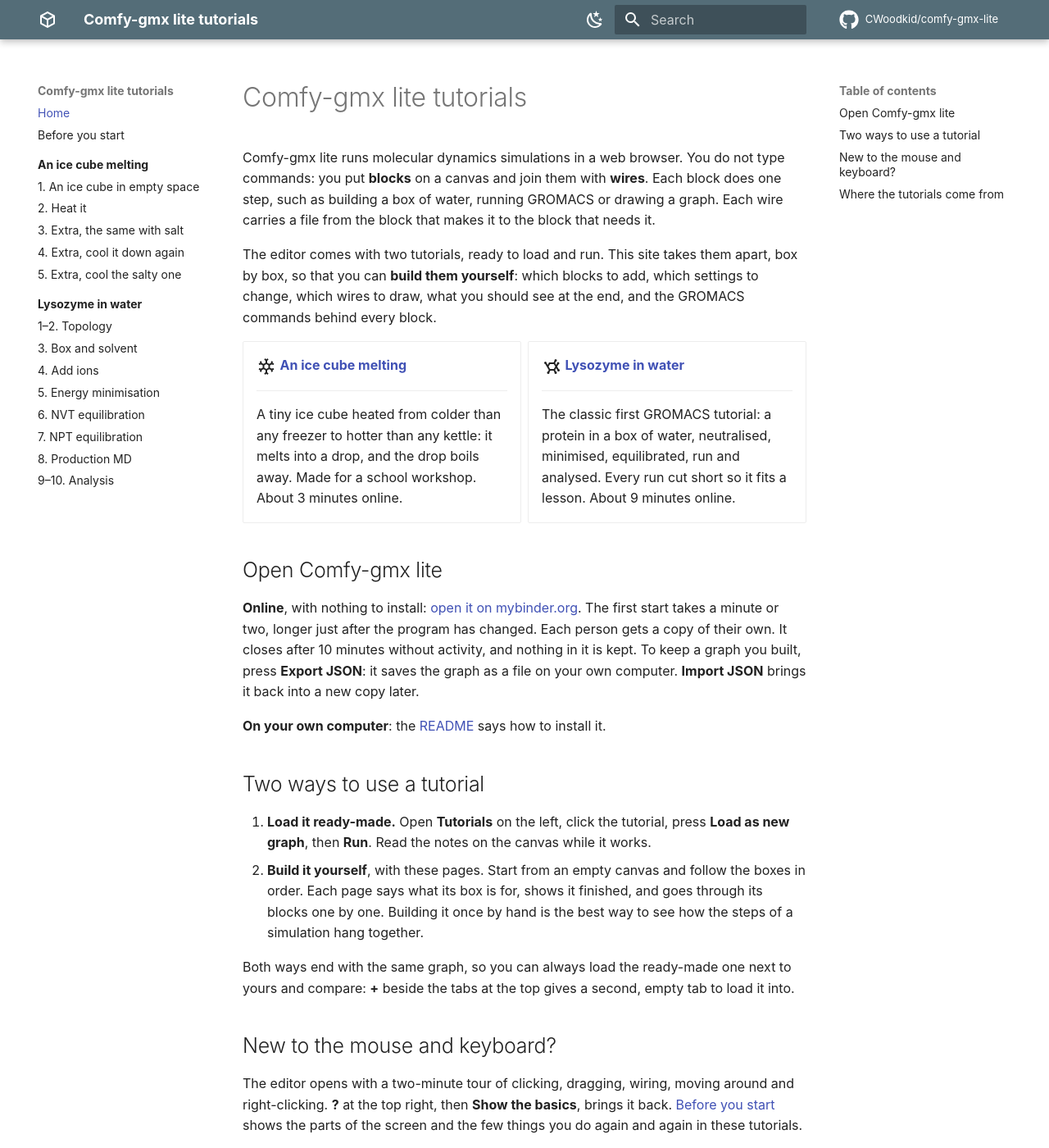
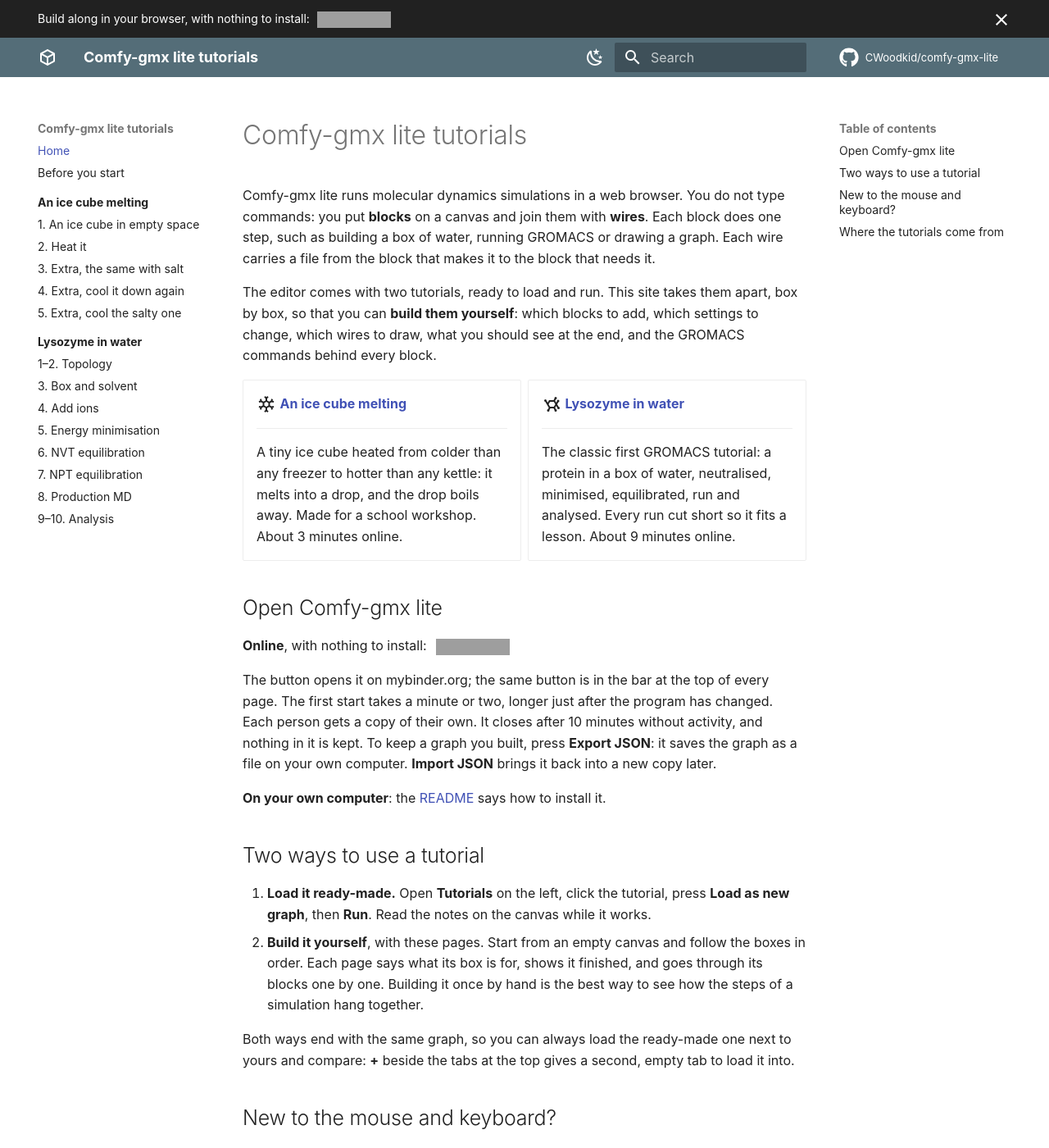
Before and after one commit to CWoodkid/comfy-gmx-lite, an MkDocs documentation site: the page built from website/index.md, in a window 1280 px wide and 1400 px high. Shown: the whole window at 82% size. Built offline with MkDocs 1.6.1 and Material for MkDocs 9.7.7, drawn with Linux system fonts in a browser that asks for light colours; comment, search, counter and statistics services are not loaded; some of the changed text lies outside the part shown; grey boxes are pictures that could not be loaded.

Commit message:
Binder, website and Made with love buttons
- A bar along the top of every page of the website: "Build along in your
  browser, with nothing to install:" and the Binder button, which opens
  Comfy-gmx lite on mybinder.org. The x on its right puts the bar away,
  and the browser remembers that. The same button is on the home page
  and on the first page of each tutorial (overrides/main.html,
  mkdocs.yml).
- The footer of every page has a "Made with ♥" button that leads to the
  author's LinkedIn page (copyright in mkdocs.yml).
- README.md: beside the Binder button, a "Tutorials website" button to
  https://cwoodkid.github.io/comfy-gmx-lite/ and the same "Made with ♥"
  button.
- The website is published again when overrides/ changes, too.
- tools/smoke_test.py: check_website no longer looks among the website's
  own files for pictures fetched from the web, such as the Binder button.
- website/README.md says where the buttons are made, and that the result
  pictures can also be taken in the Docker copy, for a change not yet
  pushed.

Co-Authored-By: Claude Opus 5.5 <noreply@anthropic.com>

```diff
--- a/mkdocs.yml
+++ b/mkdocs.yml
@@ -23,7 +23,12 @@ site_description: >-
 repo_url: https://github.com/CWoodkid/comfy-gmx-lite
 repo_name: CWoodkid/comfy-gmx-lite
 edit_uri: ""
-copyright: Comfy-gmx lite · MIT licence
+# The footer of every page; the badge leads to the author's LinkedIn page.
+copyright: >-
+  Comfy-gmx lite · MIT licence ·
+  <a class="love-button" href="https://www.linkedin.com/in/mehmet-can-karakurt-39756668/"
+  title="Mehmet Can Karakurt on LinkedIn"><img
+  src="https://img.shields.io/badge/Made%20with-%E2%99%A5-ff69b4" alt="Made with love"></a>
 
 docs_dir: website
 # The generated parts are pulled into pages, not pages of their own, and
@@ -34,6 +39,8 @@ exclude_docs: |
 
 theme:
   name: material
+  # overrides/main.html adds the bar with the Binder button to every page.
+  custom_dir: overrides
   language: en
   # The computer's own fonts, so that opening a page asks nothing of Google.
   font: false
@@ -56,6 +63,7 @@ theme:
         icon: material/weather-sunny
         name: Light pages
   features:
+    - announce.dismiss
     - navigation.footer
     - navigation.indexes
     - navigation.sections
--- /dev/null
+++ b/overrides/main.html
@@ -0,0 +1,13 @@
+{#- Additions to the Material look for the tutorial website (mkdocs.yml,
+    custom_dir). The bar along the top of every page opens Comfy-gmx lite
+    on mybinder.org, so a reader can start building from any page. The x on
+    its right puts it away; the browser remembers that. -#}
+{% extends "base.html" %}
+
+{% block announce %}
+  Build along in your browser, with nothing to install:
+  <a class="binder-button" href="https://mybinder.org/v2/gh/CWoodkid/comfy-gmx-lite/main?urlpath=comfygmx/"
+     title="Open Comfy-gmx lite on mybinder.org">
+    <img src="https://mybinder.org/badge_logo.svg" alt="Open in Binder">
+  </a>
+{% endblock %}
--- a/website/index.md
+++ b/website/index.md
@@ -33,13 +33,14 @@ the end, and the GROMACS commands behind every block.
 
 ## Open Comfy-gmx lite
 
-**Online**, with nothing to install:
-[open it on mybinder.org](https://mybinder.org/v2/gh/CWoodkid/comfy-gmx-lite/main?urlpath=comfygmx/).
-The first start takes a minute or two, longer just after the program has
-changed. Each person gets a copy of their own. It closes after 10 minutes
-without activity, and nothing in it is kept. To keep a graph you built,
-press **Export JSON**: it saves the graph as a file on your own computer.
-**Import JSON** brings it back into a new copy later.
+**Online**, with nothing to install: [![Open in Binder](https://mybinder.org/badge_logo.svg)](https://mybinder.org/v2/gh/CWoodkid/comfy-gmx-lite/main?urlpath=comfygmx/){ .binder-button }
+
+The button opens it on mybinder.org; the same button is in the bar at the top
+of every page. The first start takes a minute or two, longer just after the
+program has changed. Each person gets a copy of their own. It closes after
+10 minutes without activity, and nothing in it is kept. To keep a graph you
+built, press **Export JSON**: it saves the graph as a file on your own
+computer. **Import JSON** brings it back into a new copy later.
 
 **On your own computer**: the
 [README](https://github.com/CWoodkid/comfy-gmx-lite#running-on-a-local-computer)
--- a/website/stylesheets/extra.css
+++ b/website/stylesheets/extra.css
@@ -24,3 +24,15 @@
 .md-typeset h3 {
   margin-top: 1.4em;
 }
+
+/* The Binder button in the bar along the top, and the "Made with" badge in
+   the footer: small pictures that sit on the line of text beside them. */
+.binder-button img,
+.love-button img {
+  height: 20px;
+  vertical-align: middle;
+}
+.binder-button {
+  margin-left: 0.4em;
+  white-space: nowrap;
+}
```
Also changed, not shown: README.md (+2 -0 lines), website/README.md (+11 -8 lines), website/ice/index.md (+2 -0 lines), website/lysozyme/index.md (+2 -0 lines), 2 other files.
